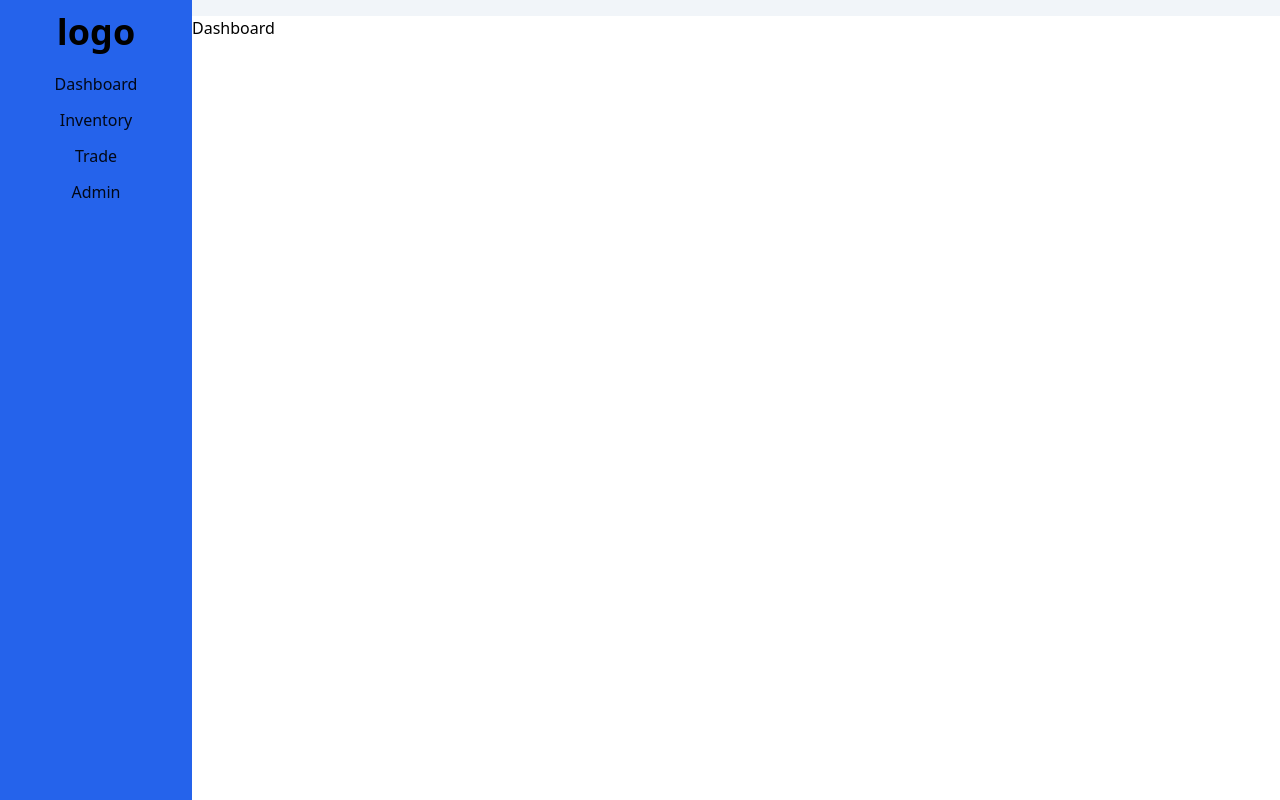
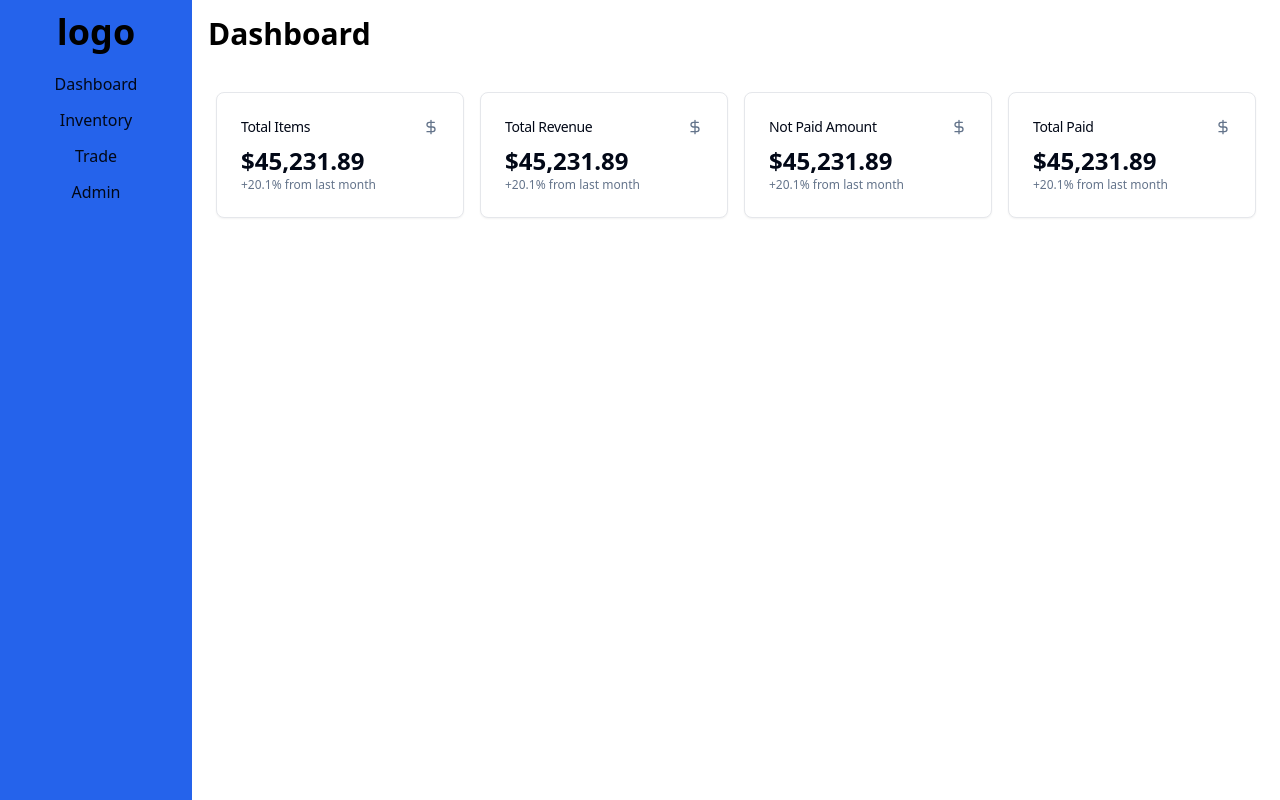
Before and after one commit to alamsameer/cs_frontend, a React (Vite) app: page / in a window 1280 px wide. Built offline with nearby package versions, Linux system fonts and the light colour scheme; sample sign-in values are in the browser's storage.

Commit message:
added   dashboard

```diff
--- a/src/App.tsx
+++ b/src/App.tsx
@@ -4,6 +4,7 @@ import LoginPage from "./app/auth/LoginPage";
 import Home from "./app/home/Page.tsx";
 import ProtectedRoute from "./app/utils/ProtectedRoute.tsx";
 import Inventory from "./app/inventory/Inventory.tsx";
+import Dashboard from "./app/dashboard/page.tsx";
 // Component for the 404 Not Found page
 const NotFound = () => <h2>404 - Page Not Found</h2>;
 function App() {
@@ -11,7 +12,7 @@ function App() {
     <Routes>
       <Route element={<ProtectedRoute />}>
         <Route path="/" element={<Home />}>
-          <Route index element={<h1>Dashboard</h1>}></Route>
+          <Route index element={<Dashboard/>}></Route>
           <Route path="/trade" element={<h1>trade</h1>} />
           <Route path="/inventory" element={<Inventory />} />
         </Route>
--- /dev/null
+++ b/src/app/dashboard/page.tsx
@@ -0,0 +1,105 @@
+import { Card, CardContent, CardHeader, CardTitle } from "@/components/ui/card";
+
+function Dashboard() {
+  return (
+  <div>
+      <h1 className="text-3xl font-bold m-4">Dashboard</h1>
+       <div className="grid gap-4 md:grid-cols-2 lg:grid-cols-4 p-6">
+      <Card>
+        <CardHeader className="flex flex-row items-center justify-between space-y-0 pb-2">
+          <CardTitle className="text-sm font-medium">Total Items</CardTitle>
+          <svg
+            xmlns="http://www.w3.org/2000/svg"
+            viewBox="0 0 24 24"
+            fill="none"
+            stroke="currentColor"
+            strokeLinecap="round"
+            strokeLinejoin="round"
+            strokeWidth="2"
+            className="h-4 w-4 text-muted-foreground"
+          >
+            <path d="M12 2v20M17 5H9.5a3.5 3.5 0 0 0 0 7h5a3.5 3.5 0 0 1 0 7H6" />
+          </svg>
+        </CardHeader>
+        <CardContent>
+          <div className="text-2xl font-bold">$45,231.89</div>
+          <p className="text-xs text-muted-foreground">
+            +20.1% from last month
+          </p>
+        </CardContent>
+      </Card>
+      <Card>
+        <CardHeader className="flex flex-row items-center justify-between space-y-0 pb-2">
+          <CardTitle className="text-sm font-medium">Total Revenue</CardTitle>
+          <svg
+            xmlns="http://www.w3.org/2000/svg"
+            viewBox="0 0 24 24"
+            fill="none"
+            stroke="currentColor"
+            strokeLinecap="round"
+            strokeLinejoin="round"
+            strokeWidth="2"
+            className="h-4 w-4 text-muted-foreground"
+          >
+            <path d="M12 2v20M17 5H9.5a3.5 3.5 0 0 0 0 7h5a3.5 3.5 0 0 1 0 7H6" />
+          </svg>
+        </CardHeader>
+        <CardContent>
+          <div className="text-2xl font-bold">$45,231.89</div>
+          <p className="text-xs text-muted-foreground">
+            +20.1% from last month
+          </p>
+        </CardContent>
+      </Card>
+      <Card>
+        <CardHeader className="flex flex-row items-center justify-between space-y-0 pb-2">
+          <CardTitle className="text-sm font-medium">Not Paid Amount</CardTitle>
+          <svg
+            xmlns="http://www.w3.org/2000/svg"
+            viewBox="0 0 24 24"
+            fill="none"
+            stroke="currentColor"
+            strokeLinecap="round"
+            strokeLinejoin="round"
+            strokeWidth="2"
+            className="h-4 w-4 text-muted-foreground"
+          >
+            <path d="M12 2v20M17 5H9.5a3.5 3.5 0 0 0 0 7h5a3.5 3.5 0 0 1 0 7H6" />
+          </svg>
+        </CardHeader>
+        <CardContent>
+          <div className="text-2xl font-bold">$45,231.89</div>
+          <p className="text-xs text-muted-foreground">
+            +20.1% from last month
+          </p>
+        </CardContent>
+      </Card>
+      <Card>
+        <CardHeader className="flex flex-row items-center justify-between space-y-0 pb-2">
+          <CardTitle className="text-sm font-medium">Total Paid</CardTitle>
+          <svg
+            xmlns="http://www.w3.org/2000/svg"
+            viewBox="0 0 24 24"
+            fill="none"
+            stroke="currentColor"
+            strokeLinecap="round"
+            strokeLinejoin="round"
+            strokeWidth="2"
+            className="h-4 w-4 text-muted-foreground"
+          >
+            <path d="M12 2v20M17 5H9.5a3.5 3.5 0 0 0 0 7h5a3.5 3.5 0 0 1 0 7H6" />
+          </svg>
+        </CardHeader>
+        <CardContent>
+          <div className="text-2xl font-bold">$45,231.89</div>
+          <p className="text-xs text-muted-foreground">
+            +20.1% from last month
+          </p>
+        </CardContent>
+      </Card>
+    </div>
+  </div>
+  );
+}
+
+export default Dashboard;
--- a/src/app/home/components/Sidebar.tsx
+++ b/src/app/home/components/Sidebar.tsx
@@ -13,9 +13,9 @@ export default function Sidebar({toggleNav,isNavOpen}: SideBarProps) {
     <div className={`z-20 bg-primary shrink-0 transition-all ${isNavOpen?"":"-translate-x-full "} w-48 h-full space-y-1 fixed top-0 bottom-0 left-0 sm:relative`}>
       <div><p className=" text-4xl text-center my-3 font-bold">logo</p></div>
         <button  onClick={()=>{toggleNav()}} className="w-full p-2 text-white flex justify-center sm:hidden"><RxCrossCircled className="w-[1.8rem] h-[1.8rem]" /></button>
-        <button className="text-foreground w-full px-2 py-1 lg:px-3 hover:bg-secondary my-2 rounded-md"><Link to={'/inventory'}>Dashboard</Link></button>
+        <button className="text-foreground w-full px-2 py-1 lg:px-3 hover:bg-secondary my-2 rounded-md"><Link to={'/dashboard'}>Dashboard</Link></button>
         <button className="text-foreground w-full px-2 py-1 lg:px-3 hover:bg-secondary my-2 rounded-md"><Link to={'/inventory'}>Inventory</Link></button>
-        <button className="text-foreground w-full px-2 py-1 lg:px-3 hover:bg-secondary my-2 rounded-md"><Link to={'/inventory'}>Trade</Link></button>
+        <button className="text-foreground w-full px-2 py-1 lg:px-3 hover:bg-secondary my-2 rounded-md"><Link to={'/trade'}>Trade</Link></button>
         <button className="text-foreground w-full px-2 py-1 lg:px-3 hover:bg-secondary my-2 rounded-md"><Link to={'/inventory'}>Admin</Link></button>
 
     </div>
--- a/src/app/home/components/Topbar.tsx
+++ b/src/app/home/components/Topbar.tsx
@@ -6,7 +6,7 @@ interface TopbarProps extends React.HTMLAttributes<HTMLDivElement> {
 
 export default function Topbar({ toggleNav }: TopbarProps) {
   return (
-    <div className="topbar sticky top-0">
+    <div className="topbar sticky top-0 sm:hidden">
           <div className="flex items-center justify-between w-full px-4 py-2 bg-secondary">
             <div className="flex items-center sm:hidden space-x-4">
               <Button
--- a/src/app/inventory/inward/components/InwardLists.tsx
+++ b/src/app/inventory/inward/components/InwardLists.tsx
@@ -77,7 +77,7 @@ const InwardLists: React.FC = () => {
                   <td className="px-4 py-2">{item.weight}</td>
                   <td className="px-4 py-2">{item.rate}</td>
                   <td className="px-4 py-2">{item.rent}</td>
-                  <td className="px-4 py-2">{item.rentStatus}</td>
+                  <td className="px-4 py-2">{item.rentStatus ?"paid":"Not paid"}</td>
                   <td className="px-4 py-2">{item.lotNumber}</td>
                   <td className="px-4 py-2">{item.quantity}</td>
                   <td className="px-4 py-2">{item.location}</td>
--- /dev/null
+++ b/src/components/ui/card.tsx
@@ -0,0 +1,79 @@
+import * as React from "react"
+
+import { cn } from "@/lib/utils"
+
+const Card = React.forwardRef<
+  HTMLDivElement,
+  React.HTMLAttributes<HTMLDivElement>
+>(({ className, ...props }, ref) => (
+  <div
+    ref={ref}
+    className={cn(
+      "rounded-lg border bg-card text-card-foreground shadow-sm",
+      className
+    )}
+    {...props}
+  />
+))
+Card.displayName = "Card"
+
+const CardHeader = React.forwardRef<
+  HTMLDivElement,
+  React.HTMLAttributes<HTMLDivElement>
+>(({ className, ...props }, ref) => (
+  <div
+    ref={ref}
+    className={cn("flex flex-col space-y-1.5 p-6", className)}
+    {...props}
+  />
+))
+CardHeader.displayName = "CardHeader"
+
+const CardTitle = React.forwardRef<
+  HTMLParagraphElement,
+  React.HTMLAttributes<HTMLHeadingElement>
+>(({ className, ...props }, ref) => (
+  <h3
+    ref={ref}
+    className={cn(
+      "text-2xl font-semibold leading-none tracking-tight",
+      className
+    )}
+    {...props}
+  />
+))
+CardTitle.displayName = "CardTitle"
+
+const CardDescription = React.forwardRef<
+  HTMLParagraphElement,
+  React.HTMLAttributes<HTMLParagraphElement>
+>(({ className, ...props }, ref) => (
+  <p
+    ref={ref}
+    className={cn("text-sm text-muted-foreground", className)}
+    {...props}
+  />
+))
+CardDescription.displayName = "CardDescription"
+
+const CardContent = React.forwardRef<
+  HTMLDivElement,
+  React.HTMLAttributes<HTMLDivElement>
+>(({ className, ...props }, ref) => (
+  <div ref={ref} className={cn("p-6 pt-0", className)} {...props} />
+))
+CardContent.displayName = "CardContent"
+
+const CardFooter = React.forwardRef<
+  HTMLDivElement,
+  React.HTMLAttributes<HTMLDivElement>
+>(({ className, ...props }, ref) => (
+  <div
+    ref={ref}
+    className={cn("flex items-center p-6 pt-0", className)}
+    {...props}
+  />
+))
+CardFooter.displayName = "CardFooter"
+
+export { Card, CardHeader, CardFooter, CardTitle, CardDescription, CardContent }
```
